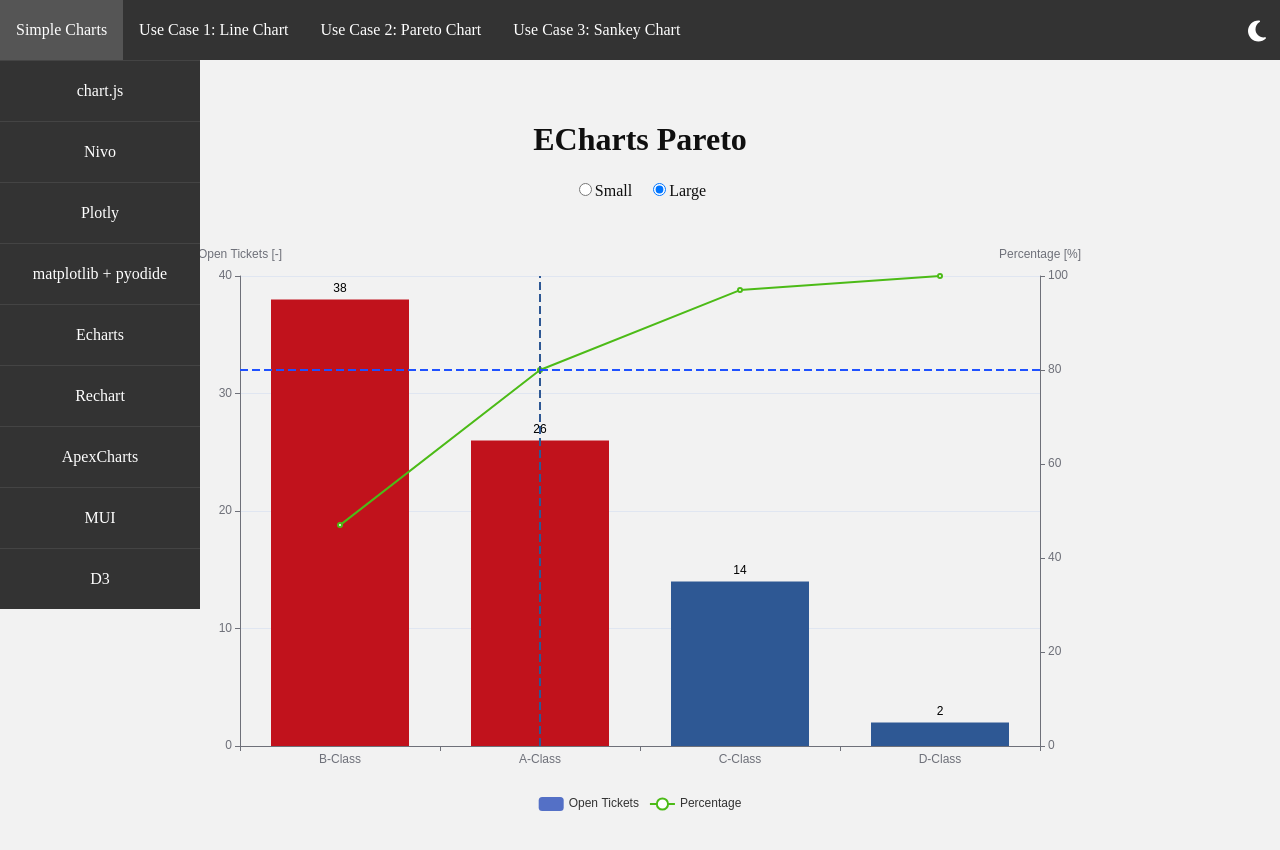
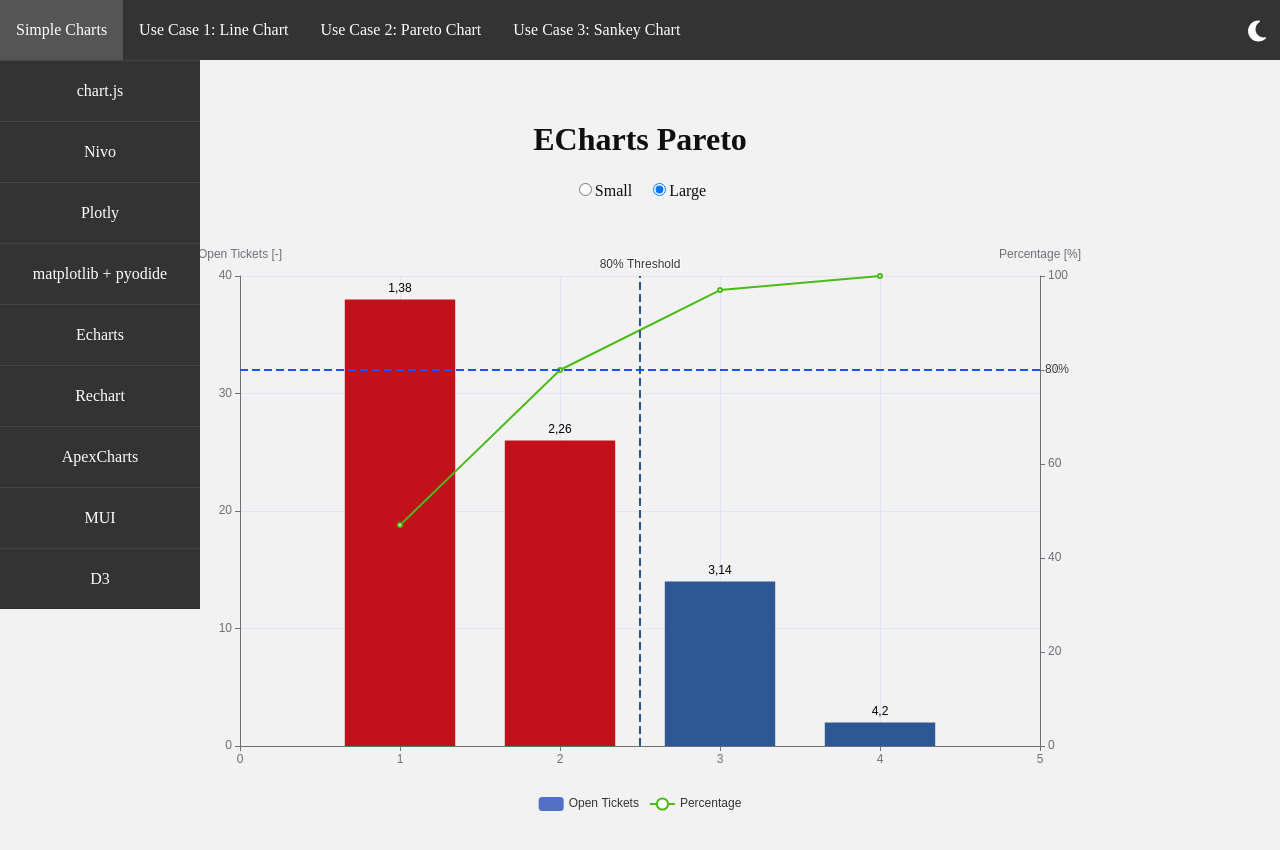
Before and after one commit to Deaniebean/data-viz-libraries, a React (Vite) app: page /echarts/pareto in a window 1280 px wide. Shown: the top 850 px of the page. Built offline with nearby package versions, Linux system fonts and the light colour scheme; what chartjs-chart-sankey, chartjs-plugin-datalabels would draw is missing.

Commit message:
vertical line at decimal hack

```diff
--- a/src/charts/customCharts/paretoChart/EchartsPareto.tsx
+++ b/src/charts/customCharts/paretoChart/EchartsPareto.tsx
@@ -42,8 +42,10 @@ export const EchartsPareto = () => {
       top: "bottom",
     },
     xAxis: {
-      type: "category",
-      data: categories,
+      type: "value",
+      min: 0,
+      max: openIssuesCount.length+1,
+      interval: 1,
     },
     yAxis: [
       {
@@ -74,10 +76,7 @@ export const EchartsPareto = () => {
       {
         name: "Open Tickets",
         type: "bar",
-        data: openIssuesCount.map((value, i) => ({
-          value,
-          itemStyle: { color: barColors[i] }, // Assigning color dynamically
-        })),
+        data: openIssuesCount.map((value, i) => [i + 1, value]),
         yAxisIndex: 0,
         label: {
           show: true,
@@ -85,27 +84,32 @@ export const EchartsPareto = () => {
           formatter: "{c}",
           color: "#000000",
         },
+        itemStyle: {
+          color: (params) => barColors[params.dataIndex],
+        },
         markLine: {
           symbol: "none",
           data: [
             {
-              xAxis: categories[index80],
+              xAxis: index80 + 1.5, // since the categories start at x Value 1 not 0 like the index we have to add +1.5
               lineStyle: {
                 color: "#2E5894",
                 width: 2,
                 type: "dashed",
               },
+              label: {
+                show: true,
+                position: "end",
+                formatter: "80% Threshold",
+              },
             },
           ],
-          label: {
-            show: false,
-          },
         },
       },
       {
         name: "Percentage",
         type: "line",
-        data: cumulativePercentage,
+        data: cumulativePercentage.map((value, i) => [i + 1, value]),
         yAxisIndex: 1,
         itemStyle: {
           color: "#4CBB17",
@@ -124,22 +128,23 @@ export const EchartsPareto = () => {
                 width: 2,
                 type: "dashed",
               },
+              label: {
+                show: true,
+                position: "end",
+                formatter: "80%",
+              },
             },
           ],
-          label: {
-            show: false,
-          },
         },
       },
     ],
   };
 
-
   return (
     <ChartWrapper title={'ECharts Pareto'}>
-       {({ width, height }) => (
-      <ReactECharts option={options} style={{ width, height}} />
-        )}
+      {({ width, height }) => (
+        <ReactECharts option={options} style={{ width, height }} />
+      )}
     </ChartWrapper>
   );
 };
```
